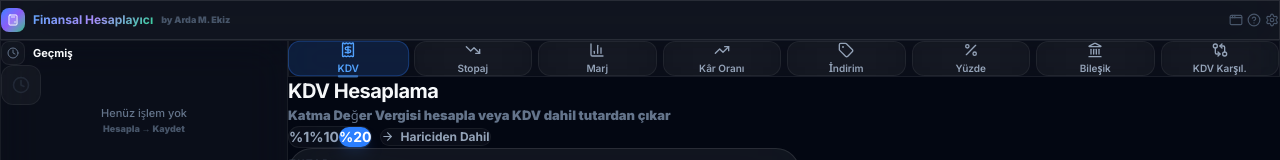
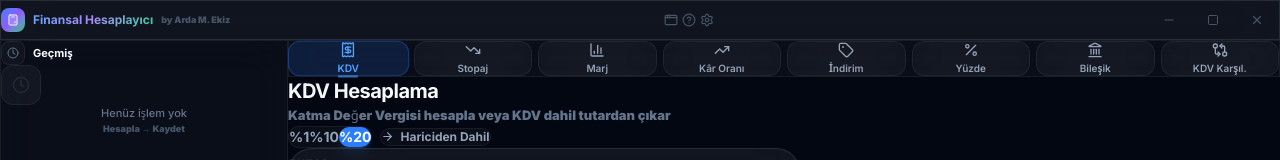
Before and after one commit to ArdaEkiz0/finansal-hesaplayici, a React (Vite) app: page / in a window 1280 px wide. Shown: the top 160 px of the page. Built offline with nearby package versions, Linux system fonts and the light colour scheme.

Commit message:
Pencere kontrol butonlari eklendi (kucult/duzelt/kapat)

```diff
--- a/electron/main.ts
+++ b/electron/main.ts
@@ -86,6 +86,14 @@ function createMainWindow(): void {
 
   mainWindow.on("closed", () => {
     mainWindow = null;
+  });
+
+  mainWindow.on("maximize", () => {
+    mainWindow?.webContents.send("win-maximize-change", true);
+  });
+
+  mainWindow.on("unmaximize", () => {
+    mainWindow?.webContents.send("win-maximize-change", false);
   });
 
   mainWindow.webContents.setWindowOpenHandler(({ url }) => {
@@ -296,3 +304,23 @@ ipcMain.handle("check-update", async () => {
   const update = await checkForUpdates();
   return update;
 });
+
+ipcMain.handle("win-minimize", () => {
+  mainWindow?.minimize();
+});
+
+ipcMain.handle("win-maximize", () => {
+  if (mainWindow?.isMaximized()) {
+    mainWindow.unmaximize();
+  } else {
+    mainWindow?.maximize();
+  }
+});
+
+ipcMain.handle("win-close", () => {
+  mainWindow?.close();
+});
+
+ipcMain.handle("win-is-maximized", () => {
+  return mainWindow?.isMaximized() ?? false;
+});
--- a/electron/preload.ts
+++ b/electron/preload.ts
@@ -5,4 +5,11 @@ contextBridge.exposeInMainWorld("electronAPI", {
   getAppName: () => ipcRenderer.invoke("get-app-name"),
   checkUpdate: () => ipcRenderer.invoke("check-update"),
   platform: process.platform,
+  minimize: () => ipcRenderer.invoke("win-minimize"),
+  maximize: () => ipcRenderer.invoke("win-maximize"),
+  close: () => ipcRenderer.invoke("win-close"),
+  isMaximized: () => ipcRenderer.invoke("win-is-maximized"),
+  onMaximizeChange: (cb: (maximized: boolean) => void) => {
+    ipcRenderer.on("win-maximize-change", (_e, maximized) => cb(maximized));
+  },
 });
--- a/src/components/Settings.tsx
+++ b/src/components/Settings.tsx
@@ -1,16 +1,6 @@
 import { useStore } from "../store/useStore";
-import { X, RefreshCw, Sun, Moon, Cloud, Monitor } from "lucide-react";
+import { X, RefreshCw, Sun, Moon, Cloud } from "lucide-react";
 import { useState } from "react";
-
-declare global {
-  interface Window {
-    electronAPI?: {
-      checkUpdate: () => Promise<any>;
-      getGistToken: () => Promise<string>;
-      setGistToken: (t: string) => void;
-    };
-  }
-}
 
 export function Settings() {
   const settings = useStore((s) => s.settings);
--- a/src/components/TitleBar.tsx
+++ b/src/components/TitleBar.tsx
@@ -1,15 +1,27 @@
-import { Calculator, Settings, HelpCircle, AppWindow } from "lucide-react";
+import { Calculator, Settings, HelpCircle, AppWindow, Minus, Square, X, Maximize2 } from "lucide-react";
 import { useStore } from "../store/useStore";
+import { useState, useEffect } from "react";
 
 export function TitleBar() {
   const toggleSettings = useStore((s) => s.toggleSettings);
   const toggleHelp = useStore((s) => s.toggleHelp);
   const toggleWidget = useStore((s) => s.toggleWidget);
   const showWidget = useStore((s) => s.showWidget);
+  const [maximized, setMaximized] = useState(false);
+
+  useEffect(() => {
+    window.electronAPI?.isMaximized().then(setMaximized);
+    window.electronAPI?.onMaximizeChange(setMaximized);
+  }, []);
+
+  const handleMinimize = () => window.electronAPI?.minimize();
+  const handleMaximize = () => window.electronAPI?.maximize();
+  const handleClose = () => window.electronAPI?.close();
 
   return (
-    <header className="h-10 glass-strong border-b border-glass-border flex items-center justify-between px-4 drag-region">
-      <div className="flex items-center gap-2 no-drag">
+    <header className="h-10 glass-strong border-b border-glass-border flex items-center justify-between drag-region">
+      {/* Left - App info */}
+      <div className="flex items-center gap-2 pl-4 no-drag">
         <div className="w-6 h-6 rounded-lg bg-gradient-to-br from-blue-500 via-violet-500 to-emerald-500 flex items-center justify-center">
           <Calculator size={12} className="text-white" />
         </div>
@@ -19,6 +31,7 @@ export function TitleBar() {
         <span className="text-[9px] text-text-ghost ml-1">by Arda M. Ekiz</span>
       </div>
 
+      {/* Center - Tool buttons */}
       <div className="flex items-center gap-1 no-drag">
         <button
           onClick={toggleWidget}
@@ -42,6 +55,31 @@ export function TitleBar() {
           <Settings size={14} />
         </button>
       </div>
+
+      {/* Right - Window controls */}
+      <div className="flex items-center no-drag">
+        <button
+          onClick={handleMinimize}
+          className="w-11 h-10 flex items-center justify-center text-text-ghost hover:text-text-primary hover:bg-white/[0.06] transition-all"
+          title="Kucult"
+        >
+          <Minus size={14} />
+        </button>
+        <button
+          onClick={handleMaximize}
+          className="w-11 h-10 flex items-center justify-center text-text-ghost hover:text-text-primary hover:bg-white/[0.06] transition-all"
+          title={maximized ? "Pencere Boyutlandir" : "Tam Ekran"}
+        >
+          {maximized ? <Maximize2 size={13} /> : <Square size={12} />}
+        </button>
+        <button
+          onClick={handleClose}
+          className="w-11 h-10 flex items-center justify-center text-text-ghost hover:text-red-400 hover:bg-red-500/10 transition-all"
+          title="Kapat"
+        >
+          <X size={14} />
+        </button>
+      </div>
     </header>
   );
 }
--- /dev/null
+++ b/src/types.d.ts
@@ -0,0 +1,17 @@
+export {};
+
+declare global {
+  interface Window {
+    electronAPI?: {
+      getAppVersion: () => Promise<string>;
+      getAppName: () => Promise<string>;
+      checkUpdate: () => Promise<any>;
+      platform: string;
+      minimize: () => void;
+      maximize: () => void;
+      close: () => void;
+      isMaximized: () => Promise<boolean>;
+      onMaximizeChange: (cb: (maximized: boolean) => void) => void;
+    };
+  }
+}
```
Also changed, not shown: 1 other file (tests, documents, lock files or other folders).
